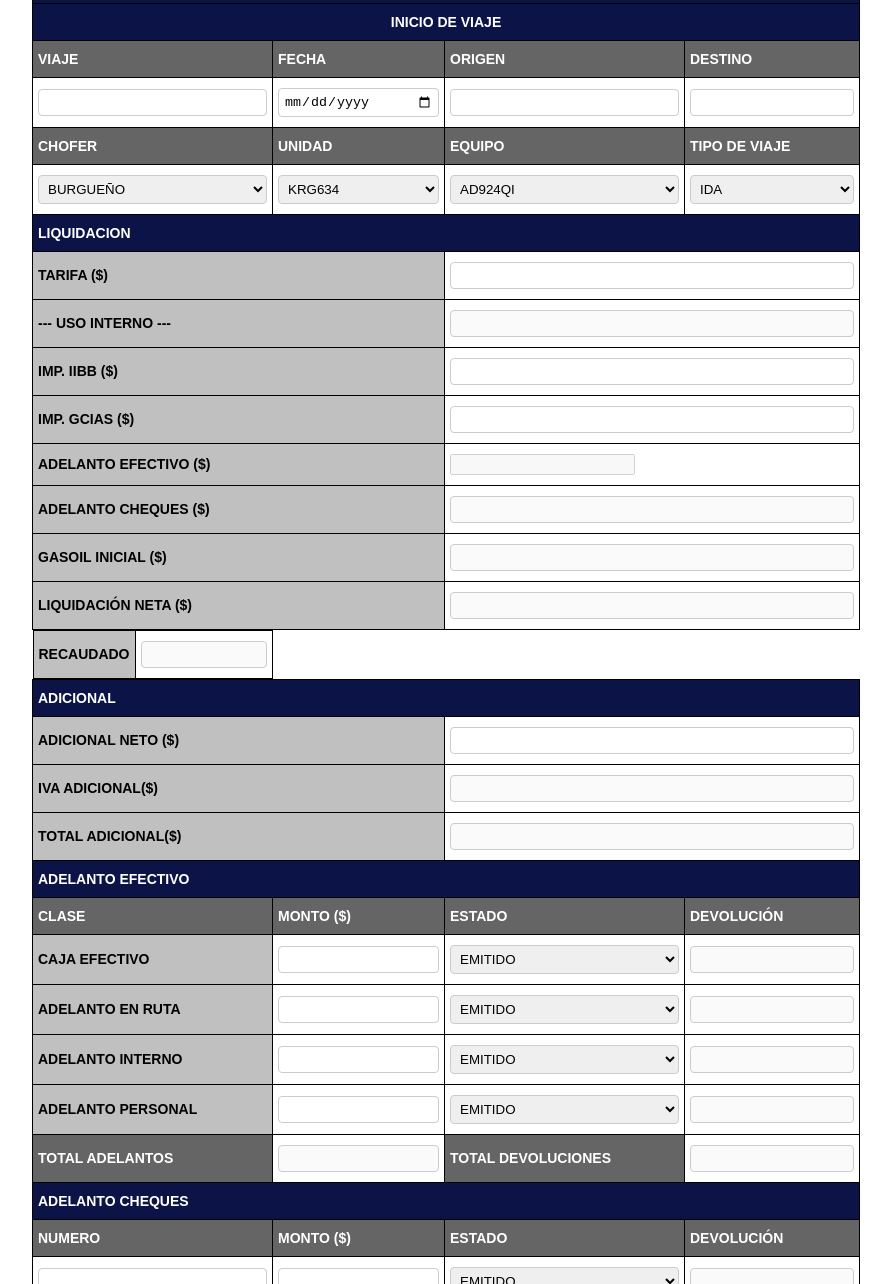
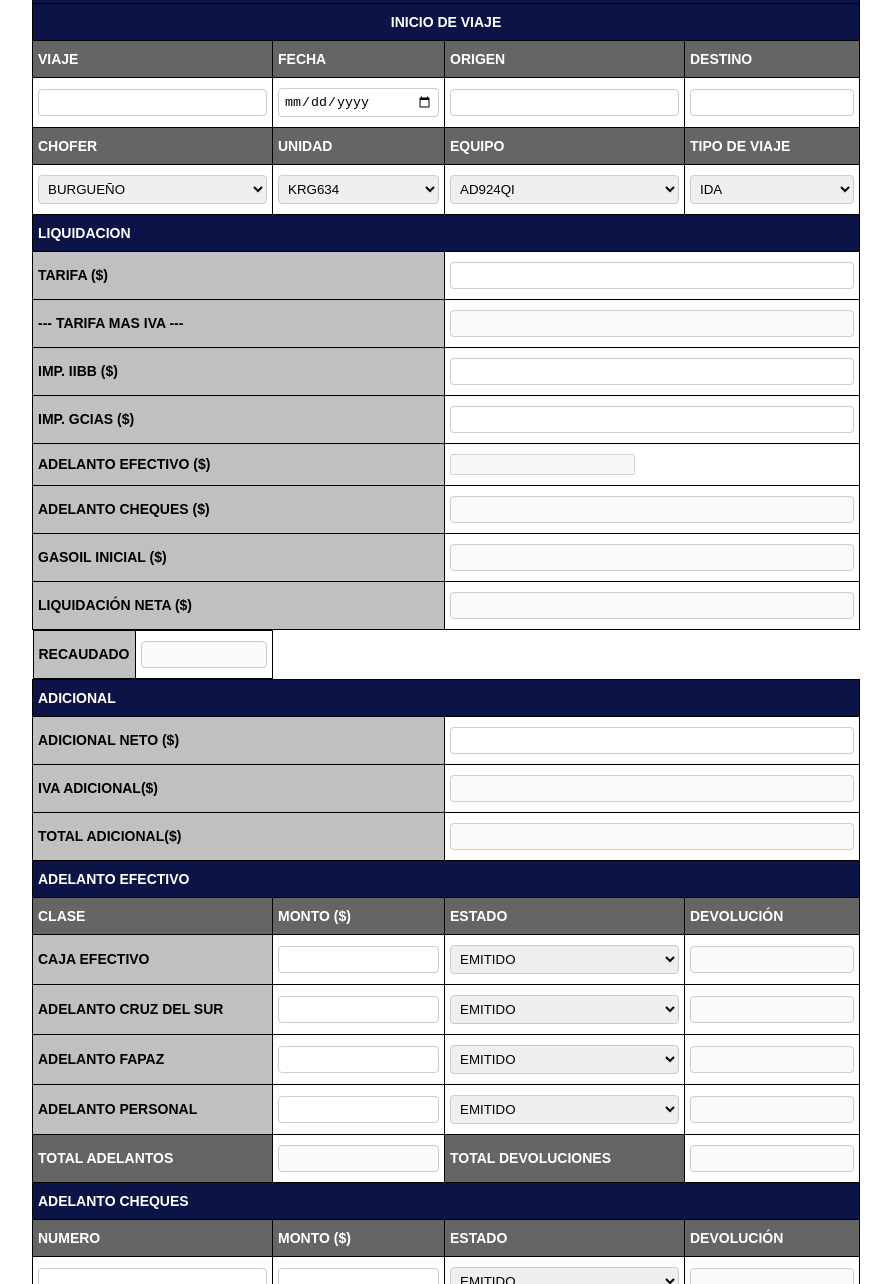
Before and after one commit to Nylglobal/LIQUIDADOR-LARGA-DISTANCIA, a plain HTML site: page index.html in a window 1280 px wide. Shown: the part 110-1394 px from the top of the page, without its empty margins (194-1085 px from the left). Drawn offline with Linux system fonts and the light colour scheme.

Commit message:
Update index.html

```diff
--- a/index.html
+++ b/index.html
@@ -135,7 +135,7 @@
   </td>
 </tr>
 <tr>
-  <td class="tg-6e8n" colspan="2">--- USO INTERNO ---</td>
+  <td class="tg-6e8n" colspan="2">--- TARIFA MAS IVA ---</td>
   <td class="tg-0pky" colspan="2">
     <input type="number" id="input18" step="0.01" class="input-ajustado"  disabled />
   </td>
@@ -237,7 +237,7 @@
     <td class="tg-0pky"><input type="number" id="input24" class="input-ajustado" step="0.01" disabled></td>
   </tr>
   <tr>
-    <td class="tg-zlqz">ADELANTO EN RUTA</td>
+    <td class="tg-zlqz">ADELANTO CRUZ DEL SUR</td>
     <td class="tg-0pky"><input type="number" id="input25" class="input-ajustado" step="0.01"></td>
     <td class="tg-0pky">
       <select id="input26" class="input-ajustado">
@@ -248,7 +248,7 @@
     <td class="tg-0pky"><input type="number" id="input27" class="input-ajustado" step="0.01" disabled></td>
   </tr>
   <tr>
-    <td class="tg-zlqz">ADELANTO INTERNO</td>
+    <td class="tg-zlqz">ADELANTO FAPAZ</td>
     <td class="tg-0pky"><input type="number" id="input28" class="input-ajustado" step="0.01"></td>
     <td class="tg-0pky">
       <select id="input29" class="input-ajustado">
```
